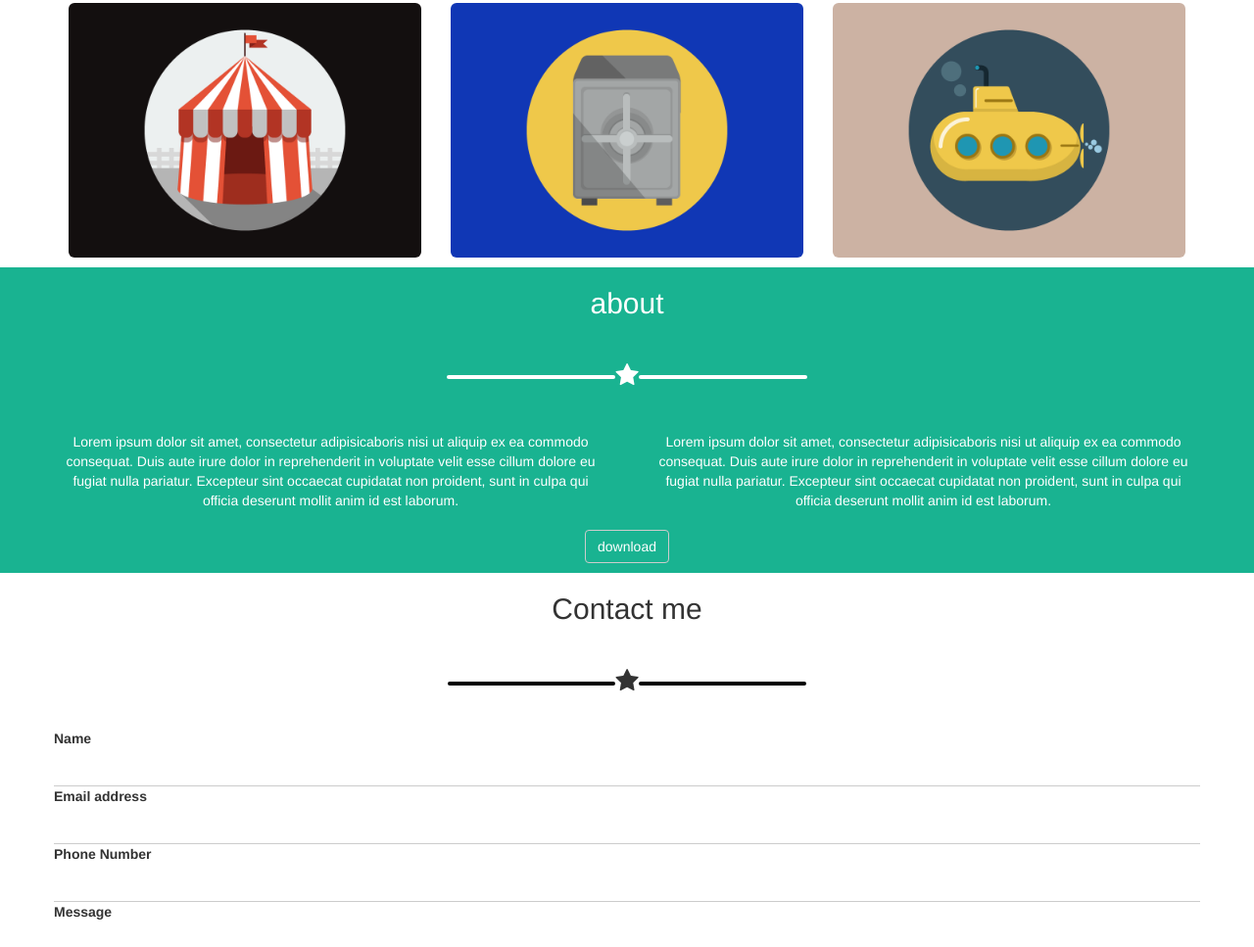
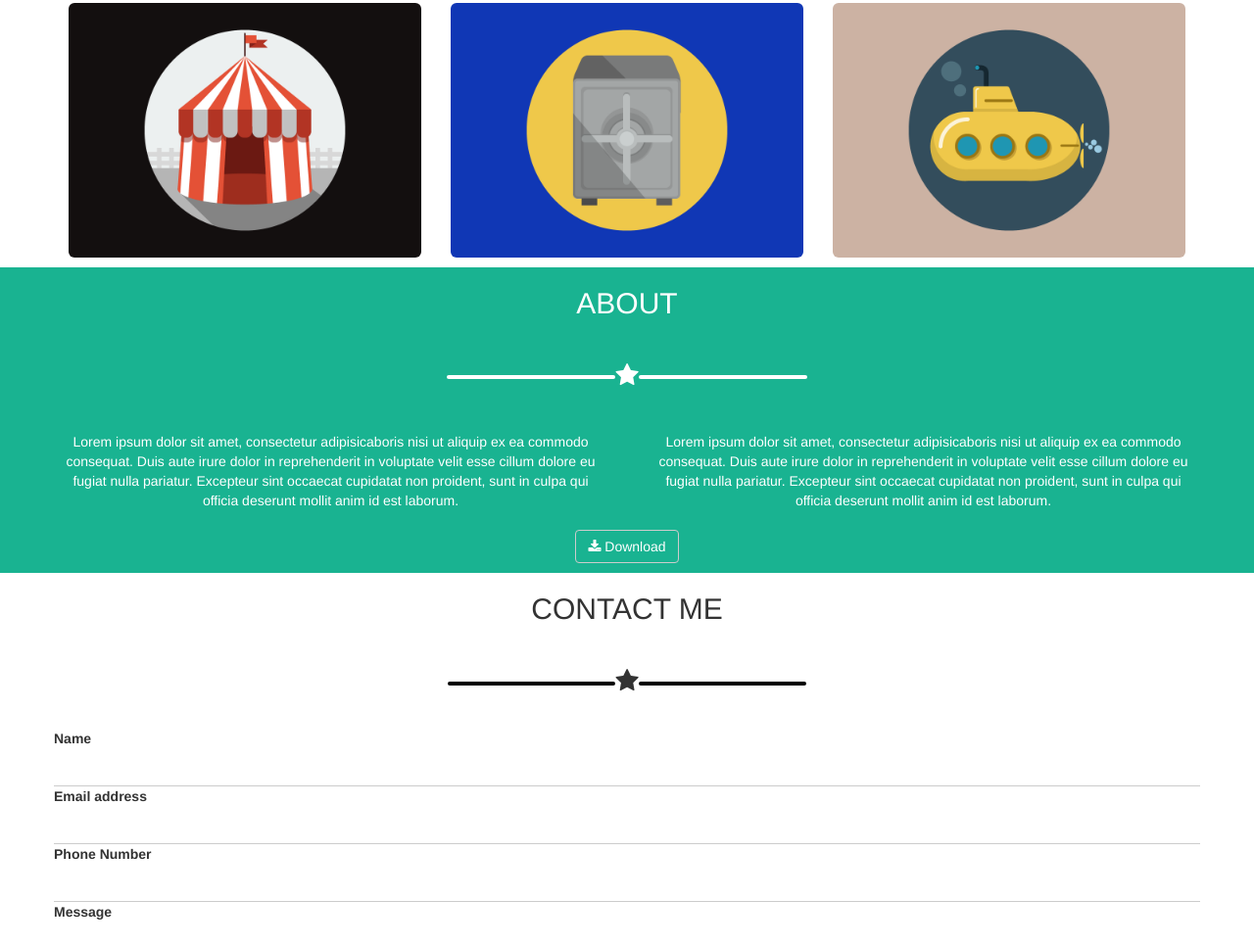
Before and after one commit to GitFhubio/html-css-bootstrap-freelancer, a plain HTML site: page index.html in a window 1280 px wide. Shown: the part 833-1800 px from the top of the page at 98% size. Drawn offline with nearby package versions, Linux system fonts and the light colour scheme.

Commit message:
uppercase text

```diff
--- a/css/style.css
+++ b/css/style.css
@@ -124,3 +124,6 @@ border-radius:0px;}
   color:#fff;
   margin-bottom: 10px;
 }
+
+.portfolio h2,.about h2, .contact-me h2, .footer-up h4
+{text-transform:uppercase;}
--- a/index.html
+++ b/index.html
@@ -87,7 +87,7 @@
        </div>
          <div class="col-xs-12">
           <div class="bottone">
-            <a class="btn btn-default" href="#" role="button">download</a>
+            <a href="#"><button class="btn btn-default"><i class="fa fa-download"></i>  Download</button></a>
           </div>
          </div>
     </div>
```
